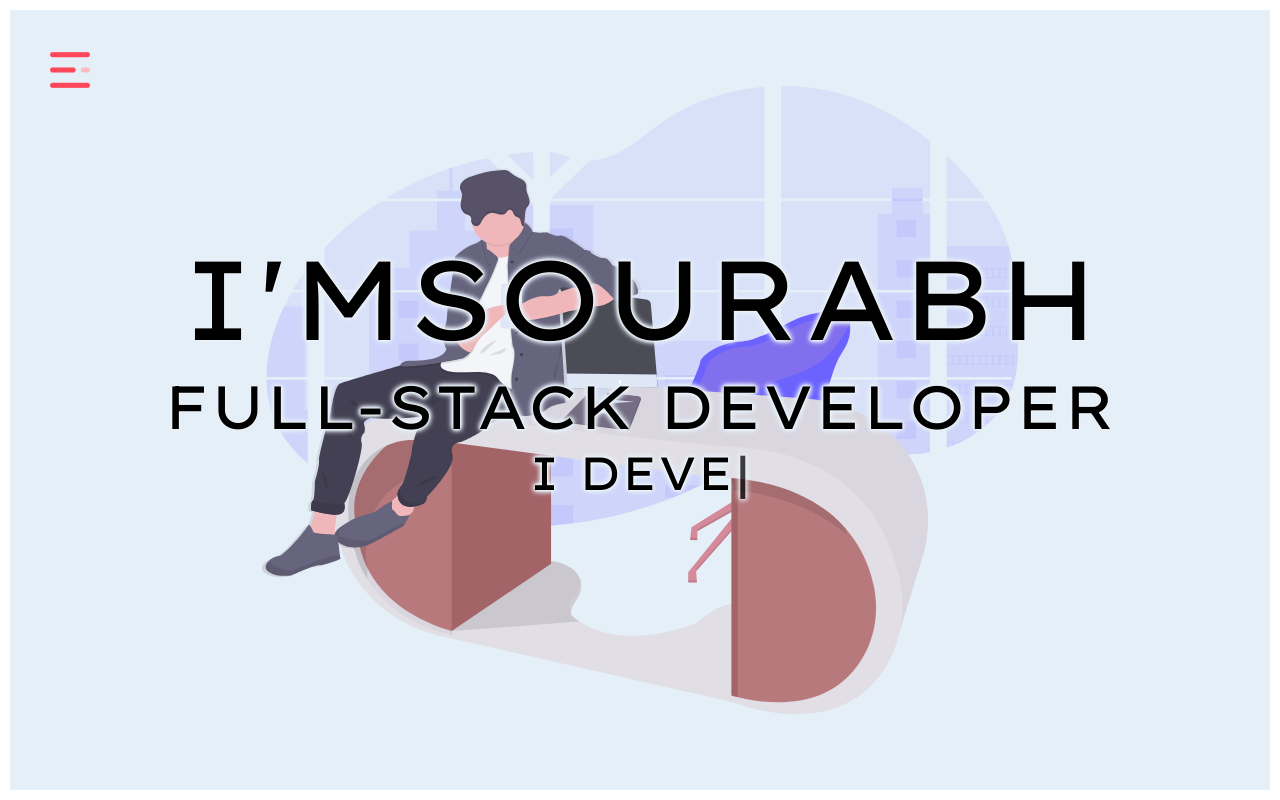
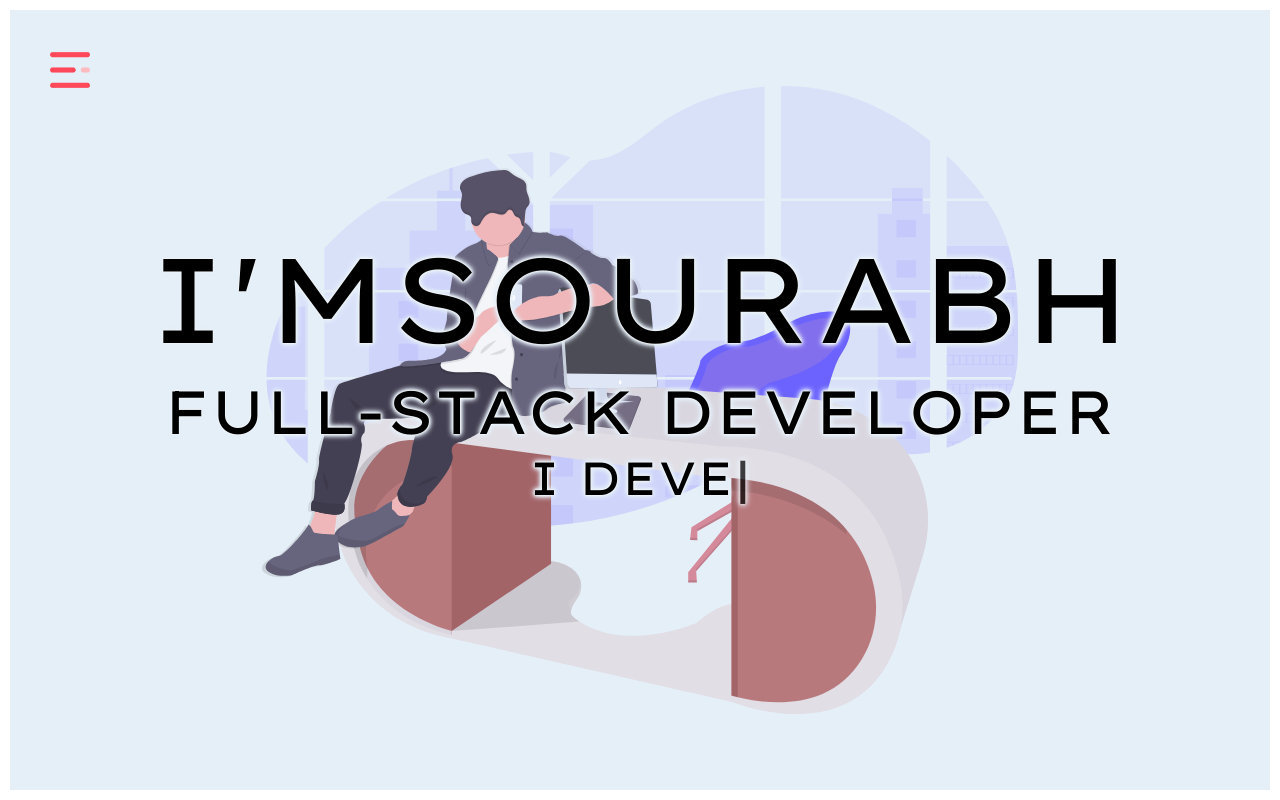
Before and after one commit to guptstagram/portfolio-react, a React (Create React App) app: page / in a window 1280 px wide. Built offline with nearby package versions, Linux system fonts and the light colour scheme; a web font is replaced by a local one.

Commit message:
Update homeComponent.css

```diff
--- a/src/styles/homeComponent.css
+++ b/src/styles/homeComponent.css
@@ -95,7 +95,7 @@
     }
 }
 
-.intro-text-name-font{font-size: 7rem;animation: stroke 0.01s ease-in-out infinite alternate;}
+.intro-text-name-font{font-size: 7.5rem;animation: stroke 0.01s ease-in-out infinite alternate;}
 .intro-text-developer-font{font-size: 3.8rem;animation: stroke 0.01s ease-in-out infinite alternate;}
 .intro-text-apps-font{font-size: 2.9rem;animation: stroke 0.01s ease-in-out infinite alternate;}
 
```
